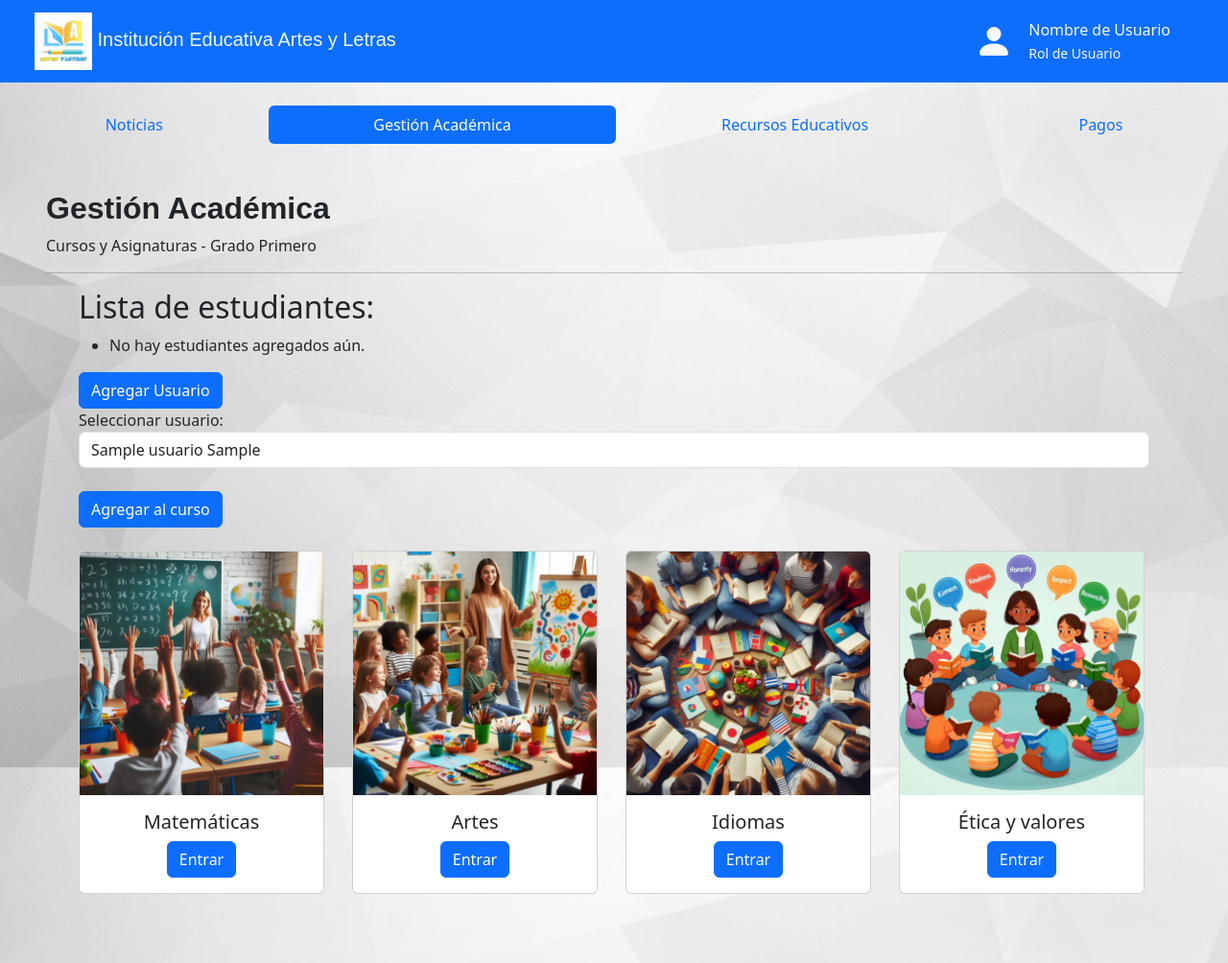
After one commit to Juan-camilo-GM/SchoolTrack, a PHP site: page /src/vistas/curso-primero.php in a window 1280 px wide. The commit adds this page. Shown: the whole page at 96% size. Run offline with PHP 8.4, Linux system fonts and the light colour scheme; tables that the repository leaves empty or names only in its code hold one stand-in row (values such as "Sample post"); some libraries are stand-ins or nearby versions.

Commit message:
mod de cursos

```diff
--- a/src/modelos/registro.php
+++ b/src/modelos/registro.php
@@ -31,7 +31,7 @@ if ($_SERVER["REQUEST_METHOD"] == "POST") {
             // Redirigir según el origen
             switch($origin) {
                 case 'index':
-                    header("Location: index.html?status=success");
+                    header("Location: ../../index.html?status=success");
                     break;
                 case 'admin':
                     header("Location: /prueba/src/vistas/gestion-usuario.php?status=success");
--- /dev/null
+++ b/src/vistas/curso-primero.php
@@ -0,0 +1,209 @@
+<?php
+include '../../config.php';
+
+// Mostrar errores de PHP para depuración
+ini_set('display_errors', 1);
+ini_set('display_startup_errors', 1);
+error_reporting(E_ALL);
+
+// Iniciar sesión para almacenar los usuarios del curso
+session_start();
+
+// Inicializar la sesión de usuarios si no existe
+if (!isset($_SESSION['usuarios_primero'])) {
+    $_SESSION['usuarios_primero'] = [];
+}
+
+// Eliminar un usuario del curso
+if (isset($_POST['eliminar_usuario'])) {
+    $usuario_id = $_POST['usuario_id'];
+    if (($key = array_search($usuario_id, $_SESSION['usuarios_primero'])) !== false) {
+        unset($_SESSION['usuarios_primero'][$key]);
+    }
+}
+
+// Agregar usuario al curso si no está ya agregado
+if (isset($_POST['agregar_usuario'])) {
+    $usuario_id = $_POST['usuario_id'];
+    if (!in_array($usuario_id, $_SESSION['usuarios_primero'])) {
+        $_SESSION['usuarios_primero'][] = $usuario_id;
+    }
+}
+
+// Obtener lista de todos los usuarios para mostrarlos en el formulario
+$sql_usuarios = "SELECT * FROM usuario";
+$result_usuarios = $conn->query($sql_usuarios);
+
+// Obtener los roles para cada usuario agregado al curso
+function obtener_rol($usuario_id, $conn) {
+    $sql_rol = "SELECT r.nombre_rol FROM usuario u
+                INNER JOIN roles r ON u.usuario_rol = r.id
+                WHERE u.id = $usuario_id";
+    $result_rol = $conn->query($sql_rol);
+    $rol = $result_rol->fetch_assoc();
+    return $rol['nombre_rol'];
+}
+?>
+
+<!DOCTYPE html>
+<html lang="es">
+<head>
+    <meta charset="UTF-8">
+    <meta name="viewport" content="width=device-width, initial-scale=1.0">
+    <title>Curso Primero</title>
+    <link href="https://cdn.jsdelivr.net/npm/bootstrap@5.3.3/dist/css/bootstrap.min.css" rel="stylesheet" integrity="sha384-QWTKZyjpPEjISv5WaRU9OFeRpok6YctnYmDr5pNlyT2bRjXh0JMhjY6hW+ALEwIH" crossorigin="anonymous">
+    <link rel="stylesheet" href="../../assets/css/style.css">
+    <script>
+        // Función para mostrar/ocultar el formulario de agregar usuarios
+        function toggleFormulario() {
+            var formulario = document.getElementById('formulario-agregar');
+            if (formulario.style.display === 'none') {
+                formulario.style.display = 'block';
+            } else {
+                formulario.style.display = 'none';
+            }
+        }
+    </script>
+</head>
+<body style="background: url('../../assets/imagenes/fondo.jpg') no-repeat center center fixed; background-size: cover;">
+<nav class="navbar bg-primary">
+    <div class="container-fluid ">
+    <a class="navbar-brand" href="../../index.html" style="font-family: Arial, Helvetica, sans-serif; color: aliceblue;">
+        <img src="../../assets/imagenes/escudo.png" alt="Logo" width="60" height="60" class="d-inline-block align-text-center ms-4">
+        Institución Educativa  Artes y Letras
+    </a>
+    <a href="#" class="d-flex align-items-center me-5" style="text-decoration: solid;">
+        <div class="me-3 text-light">
+            <i class="bi bi-person-circle fs-4"><svg xmlns="http://www.w3.org/2000/svg" width="40" height="40" fill="currentColor" class="bi bi-person-fill" viewBox="0 0 16 16">
+                <path d="M3 14s-1 0-1-1 1-4 6-4 6 3 6 4-1 1-1 1zm5-6a3 3 0 1 0 0-6 3 3 0 0 0 0 6"/>
+            </svg></i>
+        </div>
+        <div class="text-light">
+            <p class="m-0">Nombre de Usuario</p>
+            <small>Rol de Usuario</small>
+        </div>
+    </a>
+</nav>
+<br>
+<ul class="nav nav-pills nav-fill">
+    <li class="nav-item">
+    <a class="nav-link" href="../../src/vistas/noticias.html" data-target="noticias">Noticias</a>
+    </li>
+    <li class="nav-item">
+    <a class="nav-link active" href="../../src/vistas/gestion.html" data-target="gestion">Gestión Académica</a>
+    </li>
+    <li class="nav-item">
+    <a class="nav-link" href="../../src/vistas/recursos.html" data-target="recursos">Recursos Educativos</a>
+    </li>
+    <li class="nav-item">
+        <a class="nav-link" href="../../src/vistas/pagos.html" data-target="pagos">Pagos</a>
+    </li>
+</ul>
+<div id="cursos" class="contenido m-5" style="display:block;">
+    <h2 class="titulo" style="font-family: Arial, Helvetica, sans-serif;"> <strong> Gestión Académica</strong></h2>
+    <aside>Cursos y Asignaturas - Grado Primero</aside>
+    <hr>
+
+<div class="container">
+    <!-- Mostrar usuarios agregados al curso Primero -->
+    <h2>Lista de estudiantes:</h2>
+    <ul>
+    <?php
+    if (!empty($_SESSION['usuarios_primero'])) {
+        foreach ($_SESSION['usuarios_primero'] as $usuario_id) {
+            $sql_usuario = "SELECT usuario_nombre, usuario_apellido FROM usuario WHERE id = $usuario_id";
+            $result_usuario = $conn->query($sql_usuario);
+            $usuario = $result_usuario->fetch_assoc();
+            $rol_usuario = obtener_rol($usuario_id, $conn);  // Obtener el rol del usuario
+            ?>
+            <li>
+                <div style="display: flex; justify-content: space-between; align-items: center; width: 100%;">
+                    <span><?php echo $usuario['usuario_nombre'] . " " . $usuario['usuario_apellido'] . " - Rol: " . $rol_usuario; ?></span>
+                    <form method="POST">
+                        <input type="hidden" name="usuario_id" value="<?php echo $usuario_id; ?>">
+                        <button type="submit" name="eliminar_usuario" class="btn btn-danger btn-sm"><i class="fa-solid fa-trash"></i></button>
+                    </form>
+                </div>
+            </li>
+            <?php
+        }
+    } else {
+        echo "<li>No hay estudiantes agregados aún.</li>";
+    }
+    ?>
+</ul>
+
+    <!-- Botón para mostrar/ocultar el formulario de agregar usuarios -->
+    <button type="button" class="btn btn-primary" onclick="toggleFormulario()">Agregar Usuario</button>
+    <br>
+
+    <!-- Formulario para agregar usuarios (escondido por defecto) -->
+    <div id="formulario-agregar">
+        <form method="POST">
+            <div class="form-group">
+                <label for="usuario_id">Seleccionar usuario:</label>
+                <select class="form-control" name="usuario_id" id="usuario_id" required>
+                    <?php
+                    while ($usuario = $result_usuarios->fetch_assoc()) {
+                        echo "<option value='" . $usuario['id'] . "'>" . $usuario['usuario_nombre'] . " " . $usuario['usuario_apellido'] . "</option>";
+                    }
+                    ?>
+                </select>
+                <br>
+            </div>
+            <button type="submit" name="agregar_usuario" class="btn btn-primary">Agregar al curso</button>
+        </form>
+    </div>
+</div>
+</body>
+</html>
+
+<?php
+$conn->close();
+?>
+<br>
+<div class="container text-center">
+  <div class="row">
+    <div class="col">
+    <div class="card" style="width: 16rem;">
+  <img src="../../assets/imagenes/matematicas.jpeg" class="card-img-top" alt="...">
+  <div class="card-body">
+    <h5 class="card-title">Matemáticas</h5>
+    <a href="../../src/vistas/curso-primero.php" class="btn btn-primary">Entrar</a>
+  </div>
+</div>
+<br>
+    </div>
+    <div class="col">
+    <div class="card" style="width: 16rem;">
+  <img src="../../assets/imagenes/artes.jpeg" class="card-img-top" alt="...">
+  <div class="card-body">
+    <h5 class="card-title">Artes</h5>
+    <a href="#" class="btn btn-primary">Entrar</a>
+  </div>
+</div>
+<br>
+    </div>
+    <div class="col">
+    <div class="card" style="width: 16rem;">
+  <img src="../../assets/imagenes/idiomas.jpeg" class="card-img-top" alt="...">
+  <div class="card-body">
+    <h5 class="card-title">Idiomas</h5>
+    <a href="#" class="btn btn-primary">Entrar</a>
+  </div>
+</div>
+<br>
+    </div>
+    <div class="col">
+    <div class="card" style="width: 16rem;">
+  <img src="../../assets/imagenes/etica.jpeg" class="card-img-top" alt="...">
+  <div class="card-body">
+    <h5 class="card-title">Ética y valores</h5>
+    <a href="#" class="btn btn-primary">Entrar</a>
+  </div>
+</div>
+<br>
+  </div>
+</div>
+
+<script src="https://kit.fontawesome.com/ad9840dd80.js" crossorigin="anonymous"></script>
--- a/src/vistas/registro.html
+++ b/src/vistas/registro.html
@@ -18,7 +18,7 @@
     </div>
     </nav>
     <div class="container">
-        <form action="../../registro.php" method="POST" class="custom-form justify-content-center">
+        <form action="../../src/modelos/registro.php" method="POST" class="custom-form justify-content-center">
             <input type="hidden" name="origin" value="index">
         <h4 class="titulo text-center m-3" style="font-family: Arial, Helvetica, sans-serif; color: rgb(4, 4, 125);">REGISTRATE </h4>
         <br>
```
Also changed, not shown: src/vistas/cursos-asignaturas.php (+5 -12 lines), assets/imagenes/artes.jpeg (added), assets/imagenes/etica.jpeg (added), assets/imagenes/idiomas.jpeg (added), assets/imagenes/matematicas.jpeg (added).
